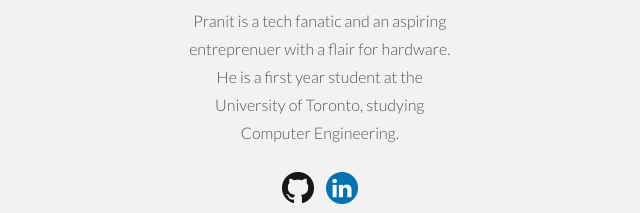
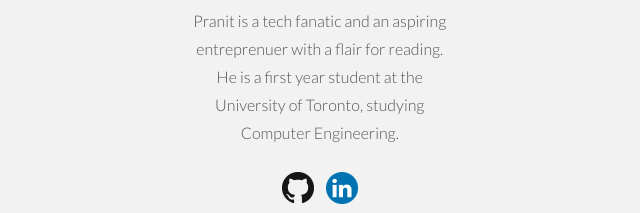
Before and after one commit to stockme/stockme.github.io, a plain HTML site: page index.html in a window 1280 px wide. Shown: the part 2579-2792 px from the top of the page, 564-1204 px from the left. Drawn offline with nearby package versions, Linux system fonts and the light colour scheme.

Commit message:
Update index.html

```diff
--- a/index.html
+++ b/index.html
@@ -170,7 +170,7 @@
 			<div class="col-lg-3 col-lg-offset-2">
 				<img class="img-circle" src="assets/img/pranit.png" width="140" alt="">
 				<h4>Pranit Wadkar<br/>Co-Creator and Developer</h4>
-				<p>Pranit is a tech fanatic and an aspiring entreprenuer with a flair for hardware. He is a first year student at the University of Toronto, studying Computer Engineering.</p>
+				<p>Pranit is a tech fanatic and an aspiring entreprenuer with a flair for reading. He is a first year student at the University of Toronto, studying Computer Engineering.</p>
 				<a href="https://github.com/pranitwadkar">
 				<img src="assets/img/github.png" alt="GitHub">
 				</a> &nbsp;&nbsp;
```
